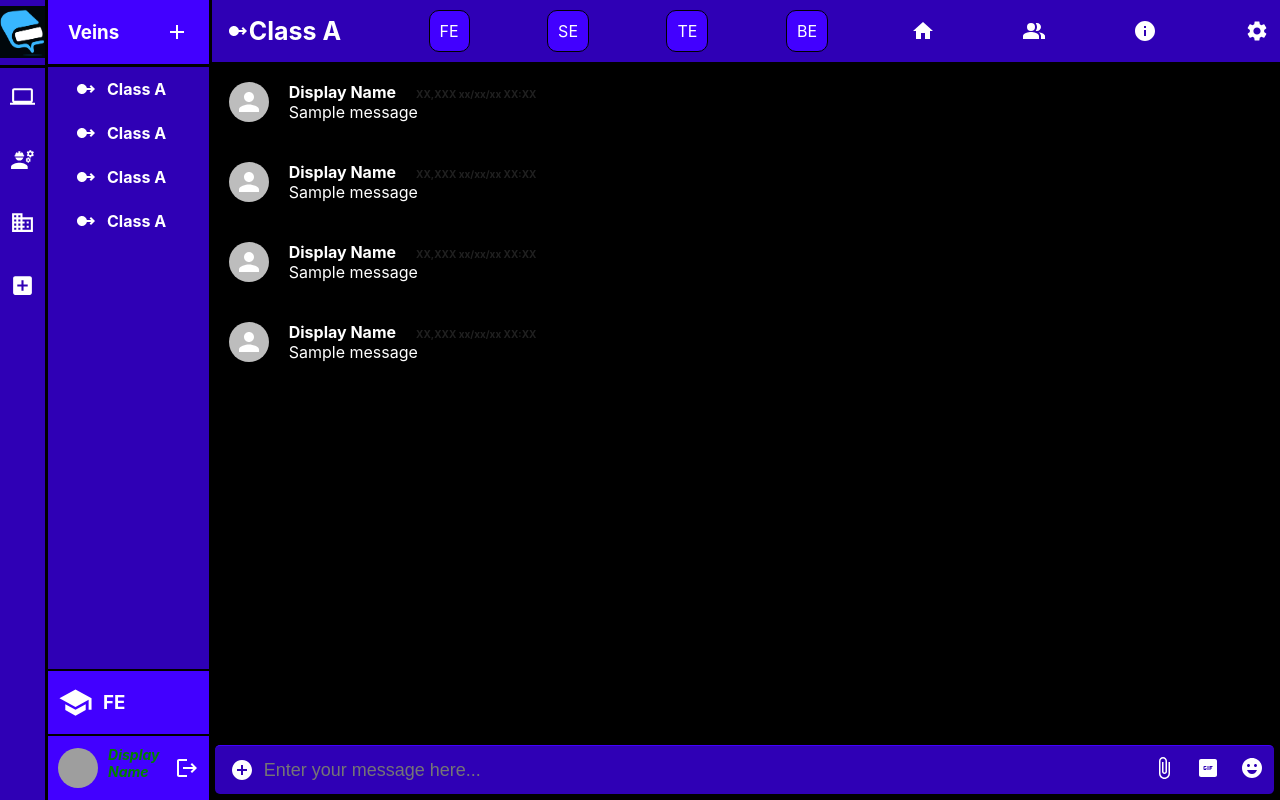
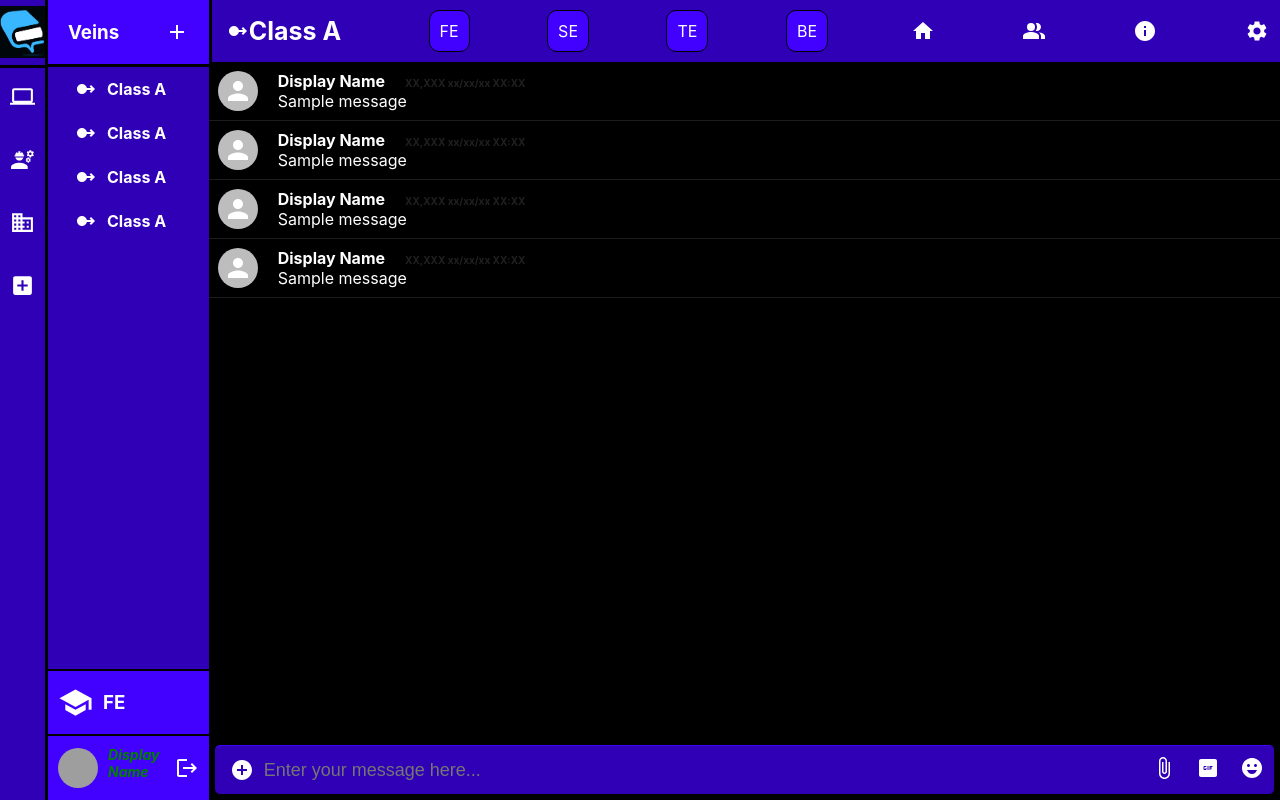
Before and after one commit to Kunj-Pate1/Cube, a React (Create React App) app: page / in a window 1280 px wide. Built offline with nearby package versions, Linux system fonts and the light colour scheme; grey boxes are pictures that could not be loaded.

Commit message:
Update Message.css

```diff
--- a/src/components/Message.css
+++ b/src/components/Message.css
@@ -1,8 +1,9 @@
 .message {
     display: flex;
     align-items: center;
-    padding:20px;
+    padding: 9px;
     color: white;
+    border-bottom: 1px solid rgb(28, 28, 28);
 }
 
 .info {
```
